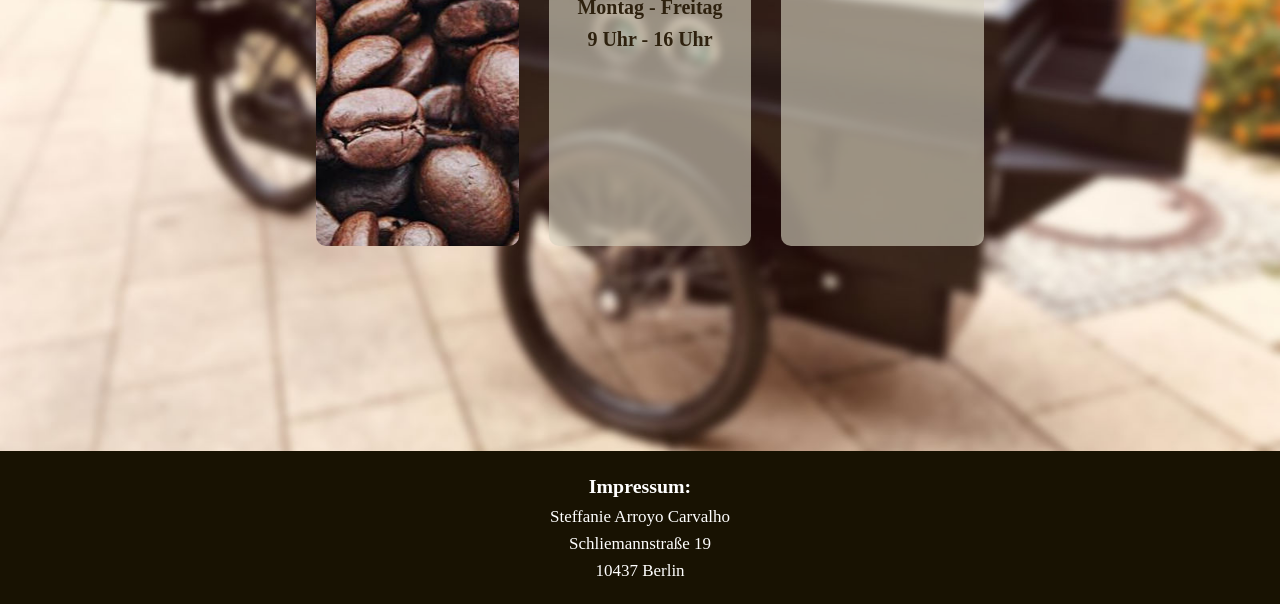
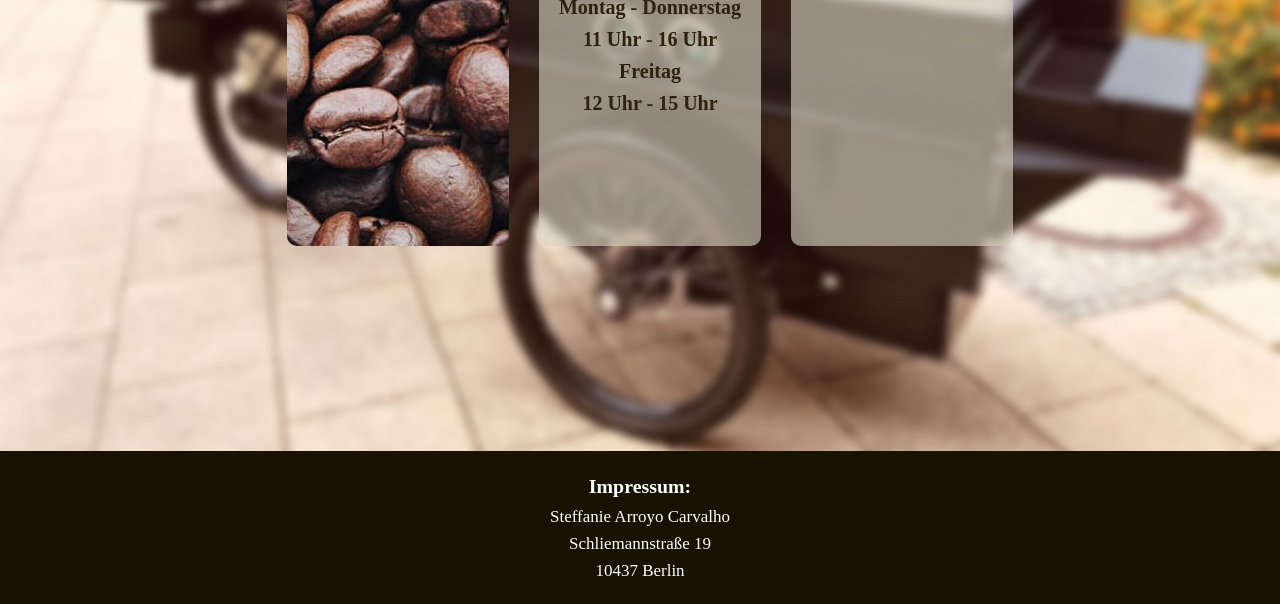
Before and after one commit to tomex74/kaffeerad.berlin, a plain HTML site: page index.html in a window 1280 px wide. Shown: the part 349-953 px from the top of the page. Drawn offline with Linux system fonts and the light colour scheme.

Commit message:
öffnungszeiten geändert

```diff
--- a/index.html
+++ b/index.html
@@ -20,7 +20,10 @@
                 <h2></h2>
             </div>
             <div class="zeit">
-                <h2>Öffnungszeiten</h2> Montag - Freitag <br> 9 Uhr - 16 Uhr
+                <h2>Öffnungszeiten</h2> Montag - Donnerstag
+                <br> 11 Uhr - 16 Uhr
+                <br>Freitag
+                <br> 12 Uhr - 15 Uhr
             </div>
             <div class="standort">
                 <!--
```
